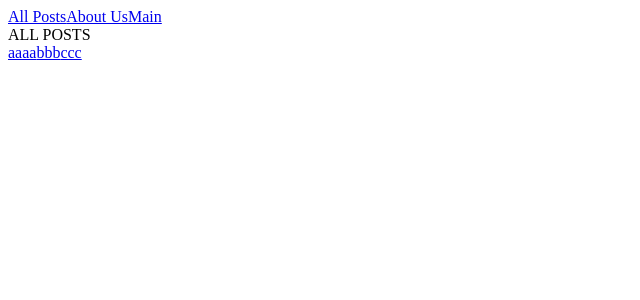
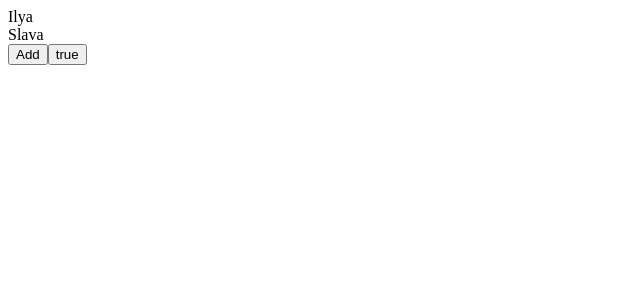
Before and after one commit to BurkovskayaAD/FE0115-react, a React (Create React App) app: page /allposts in a window 1280 px wide. Shown: the top 300 px of the page, without its empty margins (0-640 px from the left). Built offline with nearby package versions, Linux system fonts and the light colour scheme.

Commit message:
add redux

```diff
--- a/package.json
+++ b/package.json
@@ -3,6 +3,7 @@
   "version": "0.1.0",
   "private": true,
   "dependencies": {
+    "@reduxjs/toolkit": "^2.12.0",
     "@testing-library/dom": "^10.4.1",
     "@testing-library/jest-dom": "^6.9.1",
     "@testing-library/react": "^16.3.2",
@@ -11,6 +12,7 @@
     "@types/node": "^16.18.126",
     "react": "^19.2.5",
     "react-dom": "^19.2.5",
+    "react-redux": "^9.3.0",
     "react-router-dom": "^7.18.0",
     "react-scripts": "5.0.1",
     "typescript": "^4.9.5",
--- a/src/App.tsx
+++ b/src/App.tsx
@@ -28,6 +28,9 @@ import AllPostsPage from './pages/AllPostsPage';
 import Header from './components/Header';
 import PostPage from './pages/PostPage';
 
+import CompomemtForRedux from './components/CompomemtForRedux';
+
+
 
 function App() {
 
@@ -52,19 +55,21 @@ function App() {
         <Toggle></Toggle>
      </ExampleContext> */}
 
-     <BrowserRouter>
+     {/* <BrowserRouter>
         <Header></Header>
         <Routes>
           <Route path='/' element={<MainPage></MainPage>}></Route>
           <Route path='/aboutus' element={<AboutUsPage></AboutUsPage>}></Route>
-          <Route path='/allposts' element={<AllPostsPage></AllPostsPage>}></Route>
+          <Route path='/allposts' element={<AllPostsPage></AllPostsPage>}></Route> */}
           {/* <Route path='/allposts' element={<AllPostsPage></AllPostsPage>}>
             <Route path='bigcart' element={<BigCard></BigCard>}></Route>
           </Route> */}
-          <Route path='/allposts/:id' element={<PostPage></PostPage>}></Route>
+          {/* <Route path='/allposts/:id' element={<PostPage></PostPage>}></Route>
           <Route path='*' element={<h1>404 NOT FOUND</h1>}></Route>
         </Routes>
-     </BrowserRouter>
+     </BrowserRouter> */}
+
+     <CompomemtForRedux></CompomemtForRedux>
 
     </>
   );
--- /dev/null
+++ b/src/components/CompomemtForRedux.tsx
@@ -0,0 +1,27 @@
+import { useState } from "react";
+import { useDispatch, useSelector } from "react-redux";
+import { addStudent, setFalse } from "../store/slice";
+
+function ComponentForRedux() {
+
+    let dataaaa = useSelector((data: any) => data.mySlice)
+    let dispatch = useDispatch();
+
+    function handlerClick(students: any) {
+        dispatch(addStudent({id: 3, name: "Hanna"}))
+    }
+
+    function handlerClickk() {
+        dispatch(setFalse())
+    }
+
+    return (
+        <>
+        {dataaaa.students.map((item: any) => <div key={item.id}>{item.name}</div>)}
+        <button onClick={handlerClick}>Add</button>
+        <button onClick={handlerClickk}>{`${dataaaa.check}`}</button>
+        </>
+     );
+}
+
+export default ComponentForRedux;
--- a/src/index.tsx
+++ b/src/index.tsx
@@ -2,12 +2,16 @@ import React from 'react';
 import ReactDOM from 'react-dom/client';
 // import './index.css';
 import App from './App';
+import { Provider } from 'react-redux';
+import {store} from '../src/store/store'
 
 const root = ReactDOM.createRoot(
   document.getElementById('root') as HTMLElement
 );
 root.render(
   <React.StrictMode>
-    <App />
+    <Provider store={store}>
+      <App />
+    </Provider>
   </React.StrictMode>
 );
--- /dev/null
+++ b/src/store/slice.ts
@@ -0,0 +1,23 @@
+import { createSlice } from "@reduxjs/toolkit";
+
+const slice = createSlice({
+    name: "slice",
+    initialState: {
+        students: [{id: 1, name: "Ilya"},{id: 2, name: "Slava"}],
+        check: true
+    },
+    reducers: {
+        setFalse(state: any) {
+            state.check = false;
+        },
+        addStudent(state: any, {payload}: {payload: any}){
+            console.log(state);
+            console.log(payload);
+            state.students.push(payload)
+        }
+    }
+})
+
+const {actions, reducer} = slice;
+export const {setFalse, addStudent} = actions;
+export default reducer;
--- /dev/null
+++ b/src/store/store.ts
@@ -0,0 +1,6 @@
+import { configureStore } from "@reduxjs/toolkit";
+import slice from '../store/slice'
+
+export const store = configureStore({
+    reducer: {mySlice: slice}
+})
```
Also changed, not shown: 1 other file (tests, documents, lock files or other folders).
